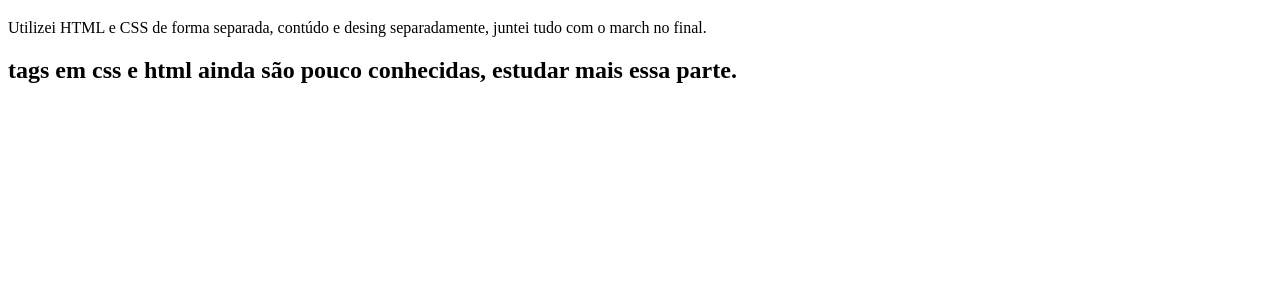
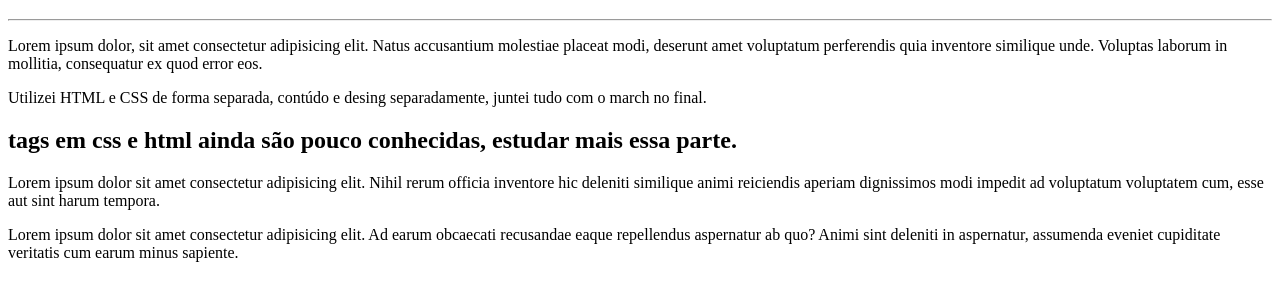
Before and after one commit to elielm14/Teste-branch, a plain HTML site: page index.html in a window 1280 px wide. Shown: the part 61-362 px from the top of the page. Drawn offline with Linux system fonts and the light colour scheme.

Commit message:
Update index.html

```diff
--- a/index.html
+++ b/index.html
@@ -4,11 +4,15 @@
     <meta charset="UTF-8">
     <meta http-equiv="X-UA-Compatible" content="IE=edge">
     <meta name="viewport" content="width=device-width, initial-scale=1.0">
-    <title>Site Branch</title>
+    <title>Testando Branch</title>
 </head>
 <body>
     <h1>Testando site com Branch</h1>
+    <hr>
+    <p>Lorem ipsum dolor, sit amet consectetur adipisicing elit. Natus accusantium molestiae placeat modi, deserunt amet voluptatum perferendis quia inventore similique unde. Voluptas laborum in mollitia, consequatur ex quod error eos.</p>
     <p>Utilizei HTML e CSS de forma separada, contúdo e desing separadamente, juntei tudo com o march no final.</p>
     <h2>tags em css e html ainda são pouco conhecidas, estudar mais essa parte.</h2>
+    <p>Lorem ipsum dolor sit amet consectetur adipisicing elit. Nihil rerum officia inventore hic deleniti similique animi reiciendis aperiam dignissimos modi impedit ad voluptatum voluptatem cum, esse aut sint harum tempora.</p>
+    <p>Lorem ipsum dolor sit amet consectetur adipisicing elit. Ad earum obcaecati recusandae eaque repellendus aspernatur ab quo? Animi sint deleniti in aspernatur, assumenda eveniet cupiditate veritatis cum earum minus sapiente.</p>
 </body>
 </html>
```
